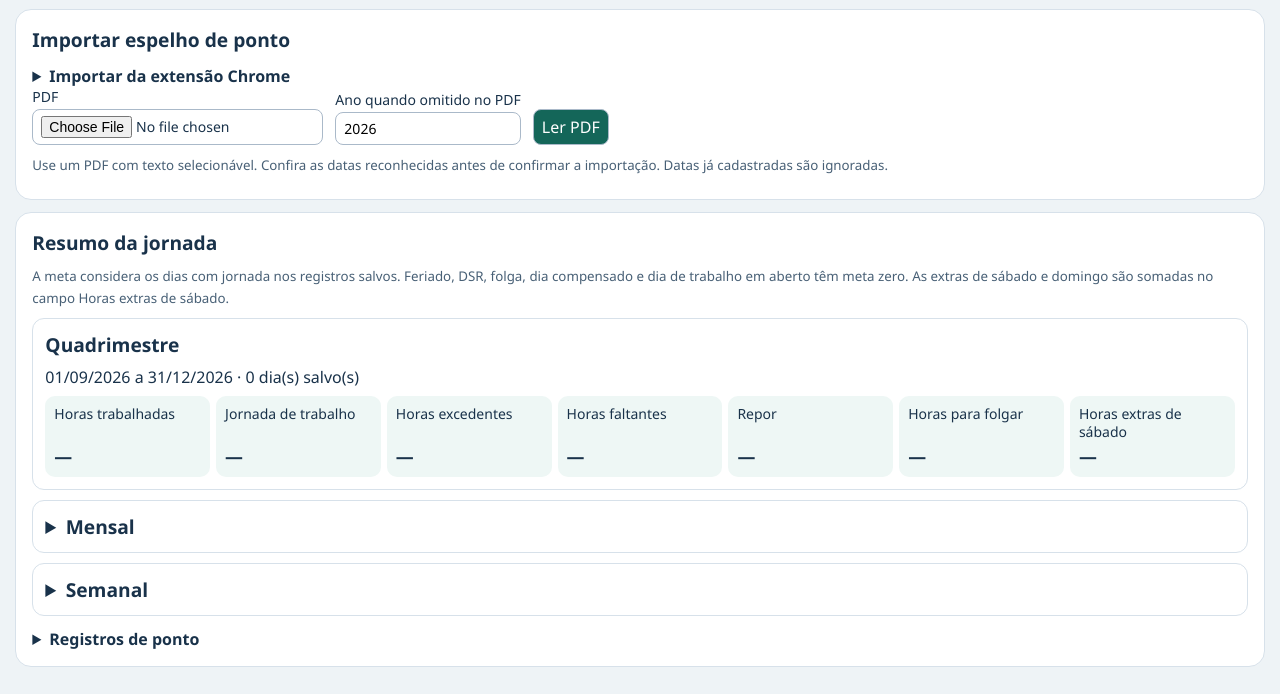
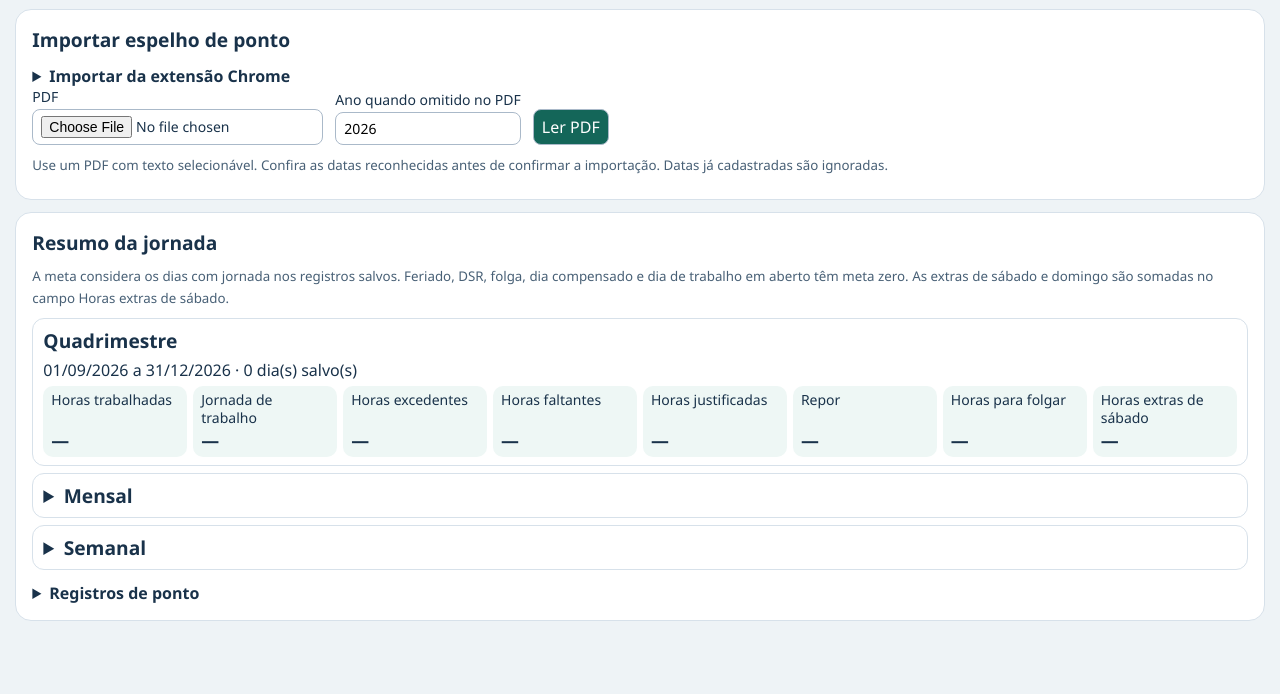
Before and after one commit to Shift-ky/contador-de-horas-trabalhada, a browser extension: page index.html in a window 1280 px wide. Shown: the part 108-802 px from the top of the page. Drawn offline with Linux system fonts and the light colour scheme.

Commit message:
Exibe horas justificadas e compacta os painéis

```diff
--- a/index.html
+++ b/index.html
@@ -2,16 +2,22 @@
 <title>Contador de horas</title><meta name="contador-horas-sync" content="1">
 <style>
 *{box-sizing:border-box}body{margin:0;background:#eef3f6;color:#19324a;font:16px "Segoe UI",sans-serif}main{max-width:1680px;margin:auto;padding:clamp(8px,1.2vw,20px)}header,section{padding:clamp(12px,1.5vw,24px);border-radius:16px;margin-bottom:16px}header{background:#143550;color:white}h1,h2{margin:0 0 12px}section{background:white;border:1px solid #d7e1ea}.row,.metrics{display:flex;gap:12px;flex-wrap:wrap;align-items:end}label{display:grid;gap:5px}button,input,select{font:inherit;padding:8px;border:1px solid #aab9c9;border-radius:8px}button{background:#146659;color:white;cursor:pointer}button:disabled{opacity:.5}.metrics div{flex:1 1 135px;background:#eef7f5;padding:14px;border-radius:10px}strong{display:block;font-size:1.6rem}small{color:#486076}.scroll{overflow:auto}table{width:100%;border-collapse:collapse;white-space:nowrap}td,th{text-align:left;padding:8px;border-bottom:1px solid #dce6ec}
-.summaries{display:grid;grid-template-columns:minmax(0,1fr);gap:16px;margin-top:18px}.summary{min-width:0;border:1px solid #d7e1ea;border-radius:12px;padding:16px}details{margin-top:18px}summary{cursor:pointer;font-weight:600}.metrics{gap:8px;display:grid;grid-template-columns:repeat(7,minmax(112px,1fr));align-items:stretch;overflow-x:auto}.metrics>div{padding:12px;display:flex;flex-direction:column;justify-content:space-between;gap:6px;overflow-wrap:anywhere}tfoot{font-weight:600;background:#eef7f5}.week+.week{margin-top:16px;padding-top:12px;border-top:1px solid #d7e1ea}.weekly-panel{margin-top:0}.weekly-panel>summary{font-size:1.5em;font-weight:700}.weekly-panel>.row{margin-top:14px}
+.summaries{display:grid;grid-template-columns:minmax(0,1fr);gap:16px;margin-top:18px}.summary{min-width:0;border:1px solid #d7e1ea;border-radius:12px;padding:16px}details{margin-top:18px}summary{cursor:pointer;font-weight:600}.metrics{gap:8px;display:grid;grid-template-columns:repeat(8,minmax(112px,1fr));align-items:stretch;overflow-x:auto}.metrics>div{padding:12px;display:flex;flex-direction:column;justify-content:space-between;gap:6px;overflow-wrap:anywhere}tfoot{font-weight:600;background:#eef7f5}.week+.week{margin-top:16px;padding-top:12px;border-top:1px solid #d7e1ea}.weekly-panel{margin-top:0}.weekly-panel>summary{font-size:1.5em;font-weight:700}.weekly-panel>.row{margin-top:14px}
 header,section{padding:clamp(10px,1.25vw,18px);margin-bottom:12px}
 h1{font-size:1.45rem;margin-bottom:4px}h2,.weekly-panel>summary{font-size:1.2rem}h2{margin-bottom:8px}
 section p{margin:8px 0}.summaries{gap:10px;margin-top:10px}.summary{padding:12px}
 .week h3{font-size:1rem;margin:10px 0 4px}.week+.week{margin-top:10px;padding-top:6px}
-.metrics{grid-template-columns:repeat(7,minmax(104px,1fr));gap:6px}
+.metrics{grid-template-columns:repeat(8,minmax(104px,1fr));gap:6px}
 .metrics>div{padding:9px;gap:5px;font-size:.875rem;line-height:1.25;overflow-wrap:normal}
 .metrics strong{font-size:1.12rem;font-variant-numeric:tabular-nums}
 label{gap:3px;font-size:.875rem}button,input,select{padding:6px 8px}
 details{margin-top:12px}.weekly-panel>.row{margin-top:10px}td,th{padding:6px 8px}
+.summary{padding:8px 10px}
+.summary h2{margin-bottom:4px}
+.summary p{margin:5px 0}
+.summaries{gap:7px}
+.week+.week{margin-top:7px;padding-top:4px}
+.metrics>div{padding:5px 8px;gap:3px}
 </style>
 <main>
 <header><h1>Contador de horas</h1>Resumo semanal e quadrimestral</header>
@@ -223,10 +229,17 @@ function renderSummary(range, metrics, start, end) {
     .reduce((total, day) => total + (day.values[2] || day.values[0]), 0);
   const sum = i => regularDays.reduce((n,day) => n+day.values[i],0);
   const worked = sum(0);
-  const goal = regularDays.filter(day => !rest(day.type) && !openDay(day)).length*minutes(el('goal').value);
+  const dailyGoal = minutes(el('goal').value);
+  const scheduledDays = regularDays.filter(day => !rest(day.type) && !openDay(day));
+  const goal = scheduledDays.length * dailyGoal;
+  const justifiedCredit = scheduledDays.reduce((total, day) => {
+    const remaining = Math.max(0, dailyGoal - day.values[0]);
+    return total + Math.min(day.values[1] ?? 0, remaining);
+  }, 0);
+  const balance = worked + justifiedCredit - goal;
   const cards = [['Horas trabalhadas', worked], ['Jornada de trabalho', goal],
-    ['Horas excedentes', sum(2)], ['Horas faltantes', sum(4)],
-    ['Repor', Math.max(0, goal - worked)], ['Horas para folgar', Math.max(0, worked - goal)],
+    ['Horas excedentes', sum(2)], ['Horas faltantes', sum(4)], ['Horas justificadas', sum(1)],
+    ['Repor', Math.max(0, -balance)], ['Horas para folgar', Math.max(0, balance)],
     ['Horas extras de sábado', weekendExtra(6) + weekendExtra(0)]];
   metrics.replaceChildren(...cards.map(([label,value]) => {
     const card = document.createElement('div');
```
